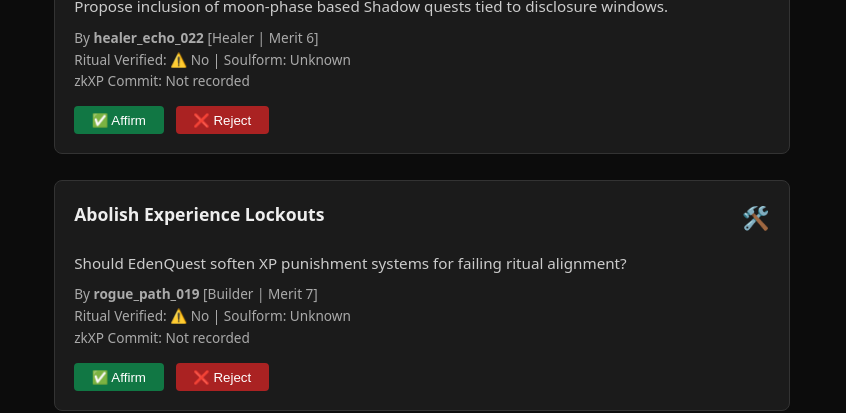
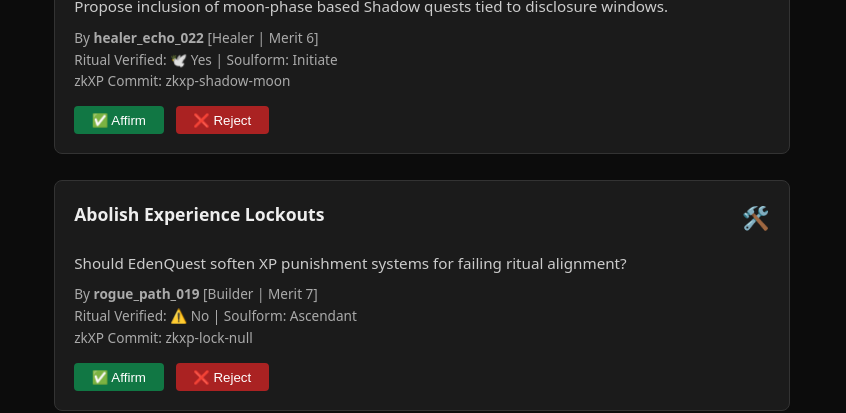
Before and after one commit to QuantumEden/eden-protocol, a React (Vite) app in the folder ui/react_web_portal/: page /dao in a window 1280 px wide. Shown: the part 355-768 px from the top of the page, without its empty margins (218-1064 px from the left). Built offline with nearby package versions, Linux system fonts and the light colour scheme.

Commit message:
Update dao.tsx

```diff
--- a/ui/react_web_portal/pages/dao.tsx
+++ b/ui/react_web_portal/pages/dao.tsx
@@ -1,5 +1,5 @@
 // ui/react_web_portal/pages/dao.tsx
-// DAO Proposal Browser and Voting Interface
+// DAO Proposal Browser and Voting Interface (Ritual-Aware)
 
 import React from 'react';
 import DAOVotePanel from '../components/DAOVotePanel';
@@ -12,7 +12,10 @@ const mockProposals = [
     author: 'healer_echo_022',
     archetype: 'Healer',
     glyph: '💧',
-    meritLevel: 6
+    meritLevel: 6,
+    ritualVerified: true,
+    soulformStage: 'Initiate',
+    zkxpHash: 'zkxp-shadow-moon'
   },
   {
     id: 'prop-004',
@@ -21,7 +24,10 @@ const mockProposals = [
     author: 'rogue_path_019',
     archetype: 'Builder',
     glyph: '🛠️',
-    meritLevel: 7
+    meritLevel: 7,
+    ritualVerified: false,
+    soulformStage: 'Ascendant',
+    zkxpHash: 'zkxp-lock-null'
   }
 ];
 
```
